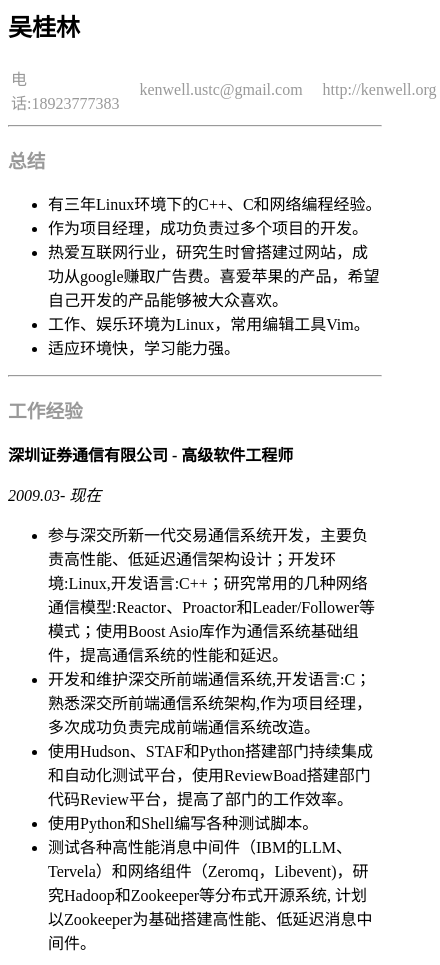
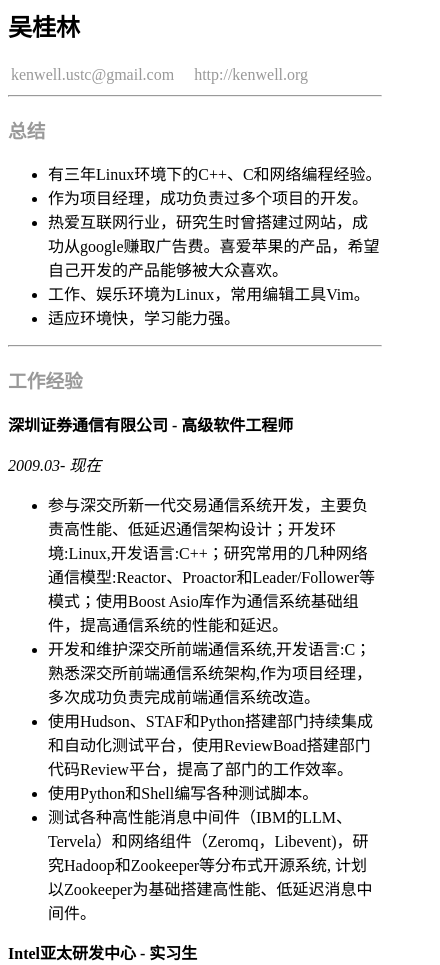
Before and after one commit to kenwell/kenwell, a plain HTML site: page templates/about.html in a window 390 px wide. Shown: the top 965 px of the page, 440 px wide, since content can reach past the window. Drawn offline with Linux system fonts and the light colour scheme.

Commit message:
remove phone

```diff
--- a/templates/about.html
+++ b/templates/about.html
@@ -6,8 +6,6 @@
 
 <table>
 <tr>
-<td><p><font color="#999999">电话:18923777383&nbsp&nbsp&nbsp&nbsp</font></p>
-</td>
 <td><p><font color="#999999">kenwell.ustc@gmail.com&nbsp&nbsp&nbsp&nbsp</font></p>
 </td>
 <td><p><font color="#999999">http://kenwell.org</font></p>
```
Also changed, not shown: 1 other file.
